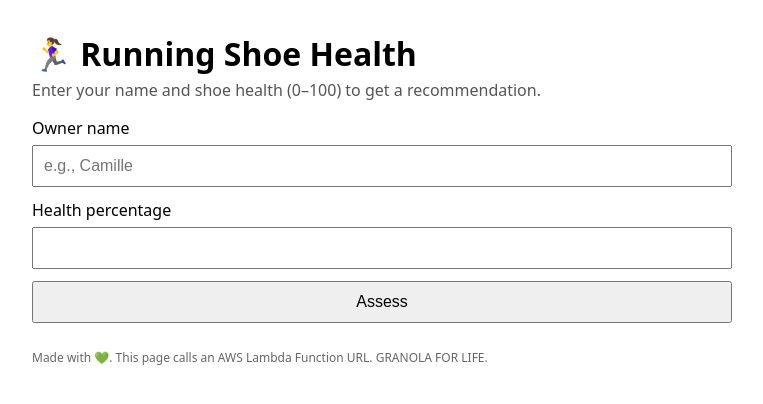
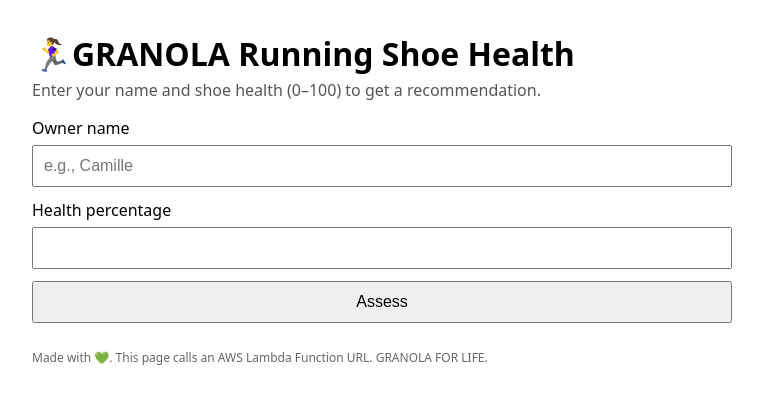
Before and after one commit to tim-leo/GranolaShoes, a plain HTML site: page index.html in a window 1280 px wide. Shown: the whole page, without its empty margins (0-763 px from the left). Drawn offline with Linux system fonts and the light colour scheme.

Commit message:
Update index.html

```diff
--- a/index.html
+++ b/index.html
@@ -18,7 +18,7 @@
   </style>
 </head>
 <body>
-  <h1>🏃‍♀️ Running Shoe Health</h1>
+  <h1>🏃‍♀️GRANOLA Running Shoe Health</h1>
   <p class="muted">Enter your name and shoe health (0–100) to get a recommendation.</p>
 
   <form id="form" novalidate>
```
